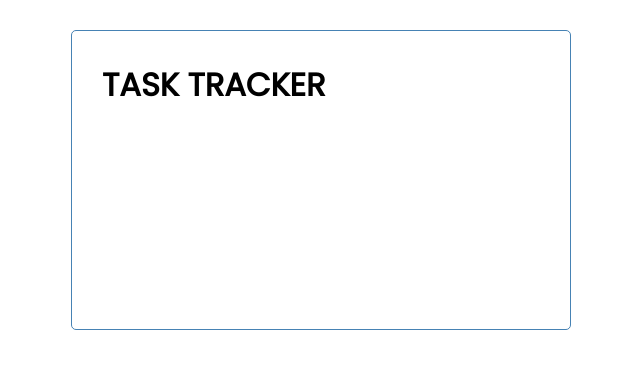
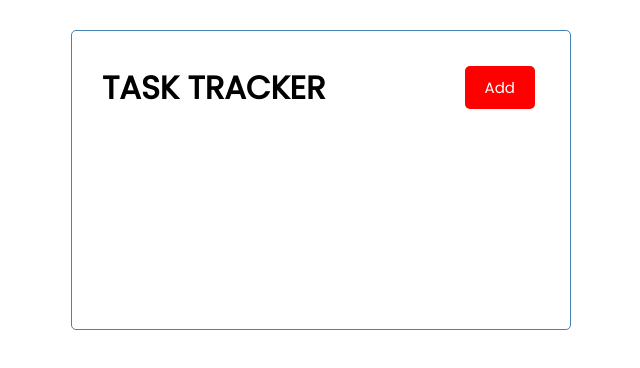
Before and after one commit to hasiitha/AngularCarsh, an Angular app: page / in a window 1280 px wide. Shown: the top 368 px of the page, without its empty margins (319-959 px from the left). Built offline with nearby package versions, Linux system fonts and the light colour scheme.

Commit message:
created the button components without the functionalities

```diff
--- a/src/app/component/button/button.component.html
+++ b/src/app/component/button/button.component.html
@@ -1 +1,3 @@
-<p>button works!</p>
+<button [ngStyle] = "{'backgroundColor':color}" class = "btn" >
+  {{text}}
+</button>
--- a/src/app/component/button/button.component.ts
+++ b/src/app/component/button/button.component.ts
@@ -1,4 +1,4 @@
-import { Component, OnInit } from '@angular/core';
+import { Component, OnInit,Input } from '@angular/core';
 
 @Component({
   selector: 'app-button',
@@ -7,6 +7,8 @@ import { Component, OnInit } from '@angular/core';
 })
 export class ButtonComponent implements OnInit {
 
+ @Input() color : string | undefined;
+ @Input() text : string | undefined
   constructor() { }
 
   ngOnInit(): void {
--- a/src/app/component/header/header.component.html
+++ b/src/app/component/header/header.component.html
@@ -1 +1,4 @@
-<header><h1>{{title}}</h1></header>
+<header>
+  <h1>{{title}}</h1>
+<app-button text = "Add" color ="red"></app-button>
+</header>
```
